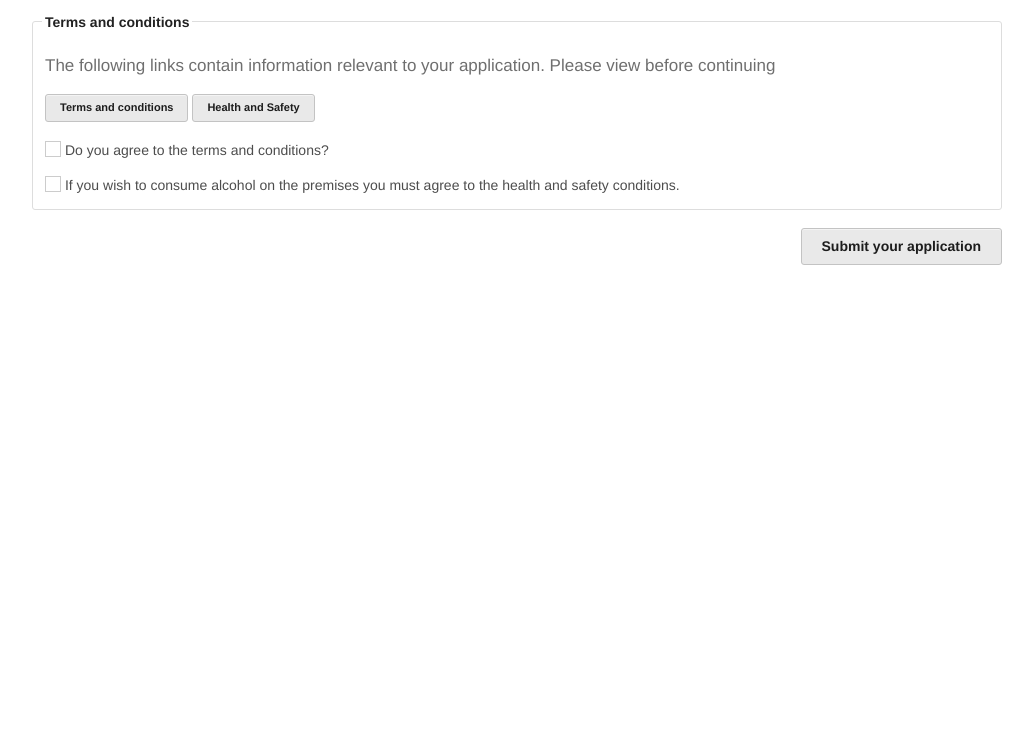
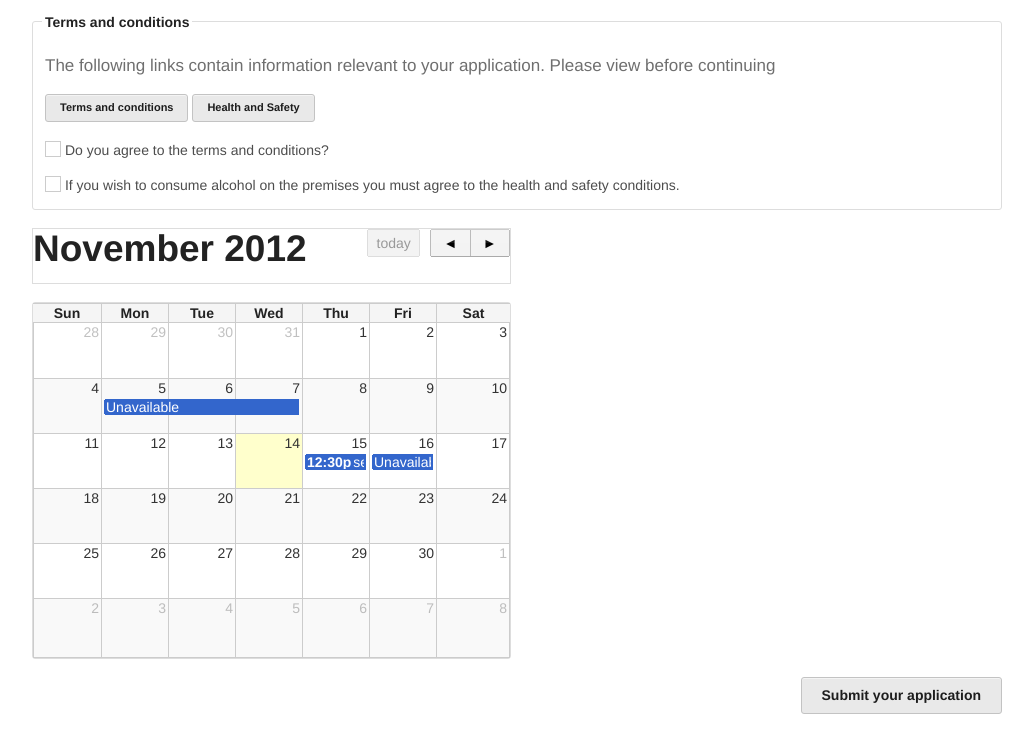
Before and after one commit to navster/bookingform, a plain HTML site: page index.html in a window 1280 px wide. Shown: the part 735-1469 px from the top of the page, without its empty margins (123-1156 px from the left). Before the commit the page ends 1019 px from the top, so only its background shows below. Drawn offline with Linux system fonts and the light colour scheme.

Commit message:
calendar

```diff
--- a/index.html
+++ b/index.html
@@ -249,6 +249,11 @@
         </div>
     </fieldset>
     <div class='row'>
+      <div class='six columns'>
+        <div id='calendar'></div>
+      </div>
+    </div>
+    <div class='row'>
       <div class='three columns offset-by-nine'>
         <a class="radius button secondary right" href="#">Submit your application</a>
       </div>
```
